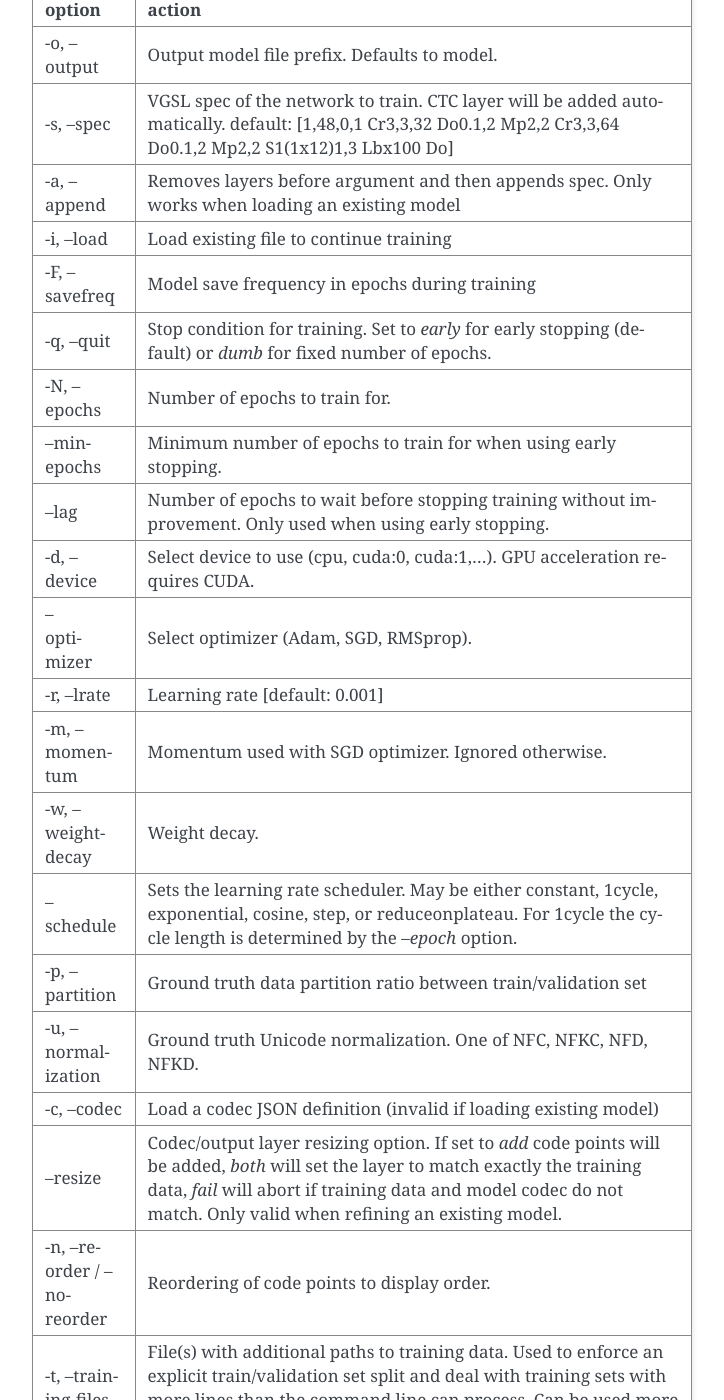
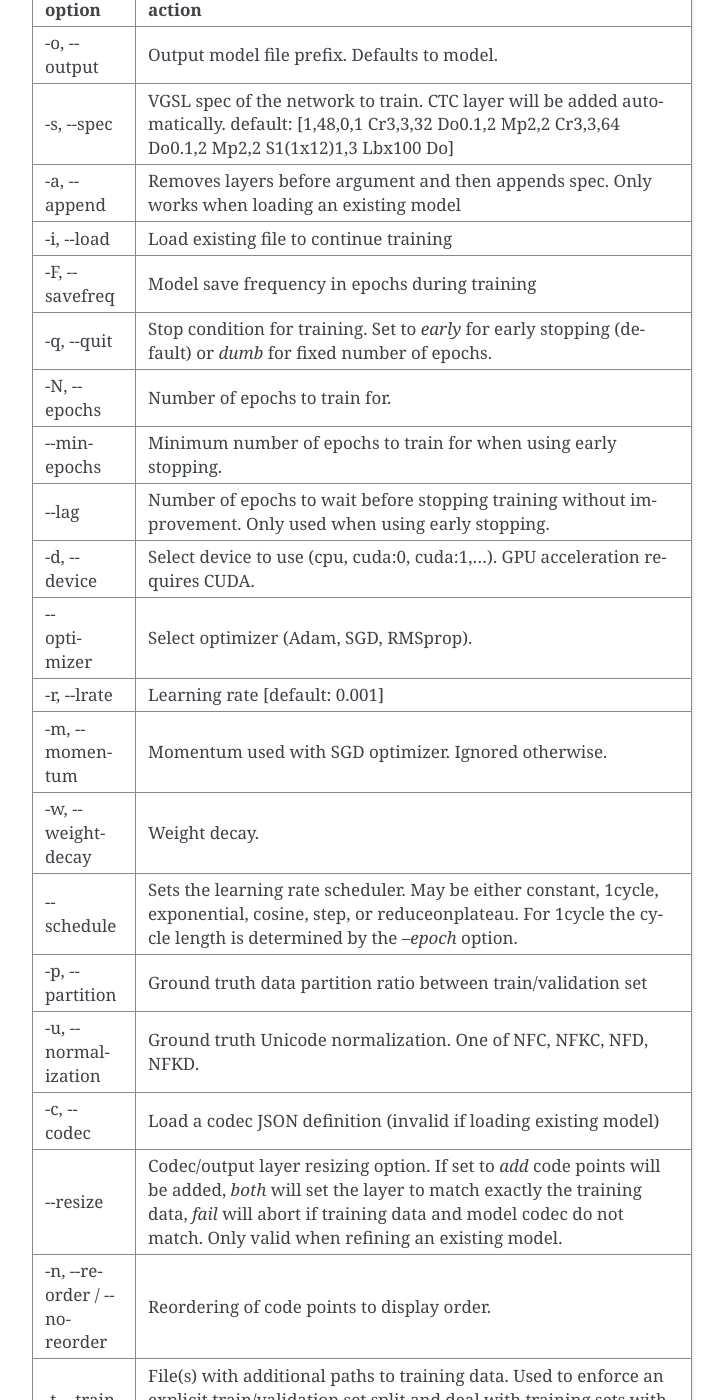
Before and after one commit to mittagessen/kraken, a Sphinx documentation site: the page built from docs/ketos.rst, in a window 1280 px wide and 1400 px high, scrolled down 3915 px. Shown: the whole window, without its empty margins (388-1112 px from the left). Built offline with Sphinx 7.4.7, drawn with Linux system fonts in a browser that asks for light colours; some of the changed text lies outside the part shown.

Commit message:
Fix formatting of ketos documentation
reStructuredText formats -- as dash, but the documentation for the
ketos options should preserve the two single characters, so add an
escape character.

Signed-off-by: Stefan Weil <sw@weilnetz.de>

```diff
--- a/docs/ketos.rst
+++ b/docs/ketos.rst
@@ -104,53 +104,53 @@ both from scratch and from existing models. Here are its most important command
 ======================================================= ======
 option                                                  action
 ======================================================= ======
--o, --output                                            Output model file prefix. Defaults to model.
--s, --spec                                              VGSL spec of the network to train. CTC layer
+-o, \--output                                           Output model file prefix. Defaults to model.
+-s, \--spec                                             VGSL spec of the network to train. CTC layer
                                                         will be added automatically. default:
                                                         [1,48,0,1 Cr3,3,32 Do0.1,2 Mp2,2 Cr3,3,64
                                                         Do0.1,2 Mp2,2 S1(1x12)1,3 Lbx100 Do]
--a, --append                                            Removes layers before argument and then
+-a, \--append                                           Removes layers before argument and then
                                                         appends spec. Only works when loading an
                                                         existing model
--i, --load                                              Load existing file to continue training
--F, --savefreq                                          Model save frequency in epochs during
+-i, \--load                                             Load existing file to continue training
+-F, \--savefreq                                         Model save frequency in epochs during
                                                         training
--q, --quit                                              Stop condition for training. Set to `early`
+-q, \--quit                                             Stop condition for training. Set to `early`
                                                         for early stopping (default) or `dumb` for fixed
                                                         number of epochs.
--N, --epochs                                            Number of epochs to train for.
---min-epochs                                            Minimum number of epochs to train for when using early stopping.
---lag                                                   Number of epochs to wait before stopping
+-N, \--epochs                                           Number of epochs to train for.
+\--min-epochs                                           Minimum number of epochs to train for when using early stopping.
+\--lag                                                  Number of epochs to wait before stopping
                                                         training without improvement. Only used when using early stopping.
--d, --device                                            Select device to use (cpu, cuda:0, cuda:1,...). GPU acceleration requires CUDA.
---optimizer                                             Select optimizer (Adam, SGD, RMSprop).
--r, --lrate                                             Learning rate  [default: 0.001]
--m, --momentum                                          Momentum used with SGD optimizer. Ignored otherwise.
--w, --weight-decay                                      Weight decay.
---schedule                                              Sets the learning rate scheduler. May be either constant, 1cycle, exponential, cosine, step, or
+-d, \--device                                           Select device to use (cpu, cuda:0, cuda:1,...). GPU acceleration requires CUDA.
+\--optimizer                                            Select optimizer (Adam, SGD, RMSprop).
+-r, \--lrate                                            Learning rate  [default: 0.001]
+-m, \--momentum                                         Momentum used with SGD optimizer. Ignored otherwise.
+-w, \--weight-decay                                     Weight decay.
+\--schedule                                             Sets the learning rate scheduler. May be either constant, 1cycle, exponential, cosine, step, or
                                                         reduceonplateau. For 1cycle the cycle length is determined by the `--epoch` option.
--p, --partition                                         Ground truth data partition ratio between train/validation set
--u, --normalization                                     Ground truth Unicode normalization. One of NFC, NFKC, NFD, NFKD.
--c, --codec                                             Load a codec JSON definition (invalid if loading existing model)
---resize                                                Codec/output layer resizing option. If set
+-p, \--partition                                        Ground truth data partition ratio between train/validation set
+-u, \--normalization                                    Ground truth Unicode normalization. One of NFC, NFKC, NFD, NFKD.
+-c, \--codec                                            Load a codec JSON definition (invalid if loading existing model)
+\--resize                                               Codec/output layer resizing option. If set
                                                         to `add` code points will be added, `both`
                                                         will set the layer to match exactly the
                                                         training data, `fail` will abort if training
                                                         data and model codec do not match. Only valid when refining an existing model.
--n, --reorder / --no-reorder                            Reordering of code points to display order.
--t, --training-files                                    File(s) with additional paths to training data. Used to
+-n, \--reorder / \--no-reorder                          Reordering of code points to display order.
+-t, \--training-files                                   File(s) with additional paths to training data. Used to
                                                         enforce an explicit train/validation set split and deal with
                                                         training sets with more lines than the command line can process. Can be used more than once.
--e, --evaluation-files                                  File(s) with paths to evaluation data. Overrides the `-p` parameter.
--f, --format-type                                       Sets the training and evaluation data format.
+-e, \--evaluation-files                                 File(s) with paths to evaluation data. Overrides the `-p` parameter.
+-f, \--format-type                                      Sets the training and evaluation data format.
                                                         Valid choices are 'path', 'xml' (default), 'alto', 'page', or binary.
                                                         In `alto`, `page`, and xml mode all data is extracted from XML files
                                                         containing both baselines and a link to source images.
                                                         In `path` mode arguments are image files sharing a prefix up to the last
                                                         extension with JSON `.path` files containing the baseline information.
                                                         In `binary` mode arguments are precompiled binary dataset files.
---augment / --no-augment                                Enables/disables data augmentation.
---workers                                               Number of OpenMP threads and workers used to perform neural network passes and load samples from the dataset.
+\--augment / \--no-augment                              Enables/disables data augmentation.
+\--workers                                              Number of OpenMP threads and workers used to perform neural network passes and load samples from the dataset.
 ======================================================= ======
 
 From Scratch
```
